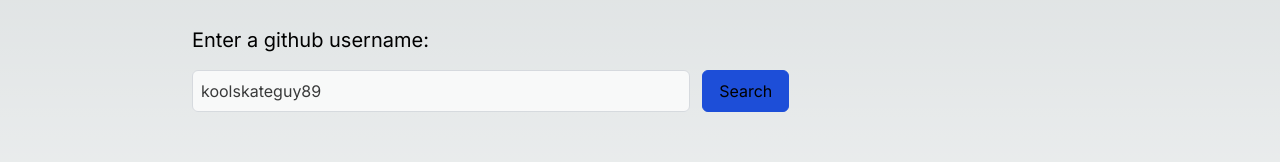
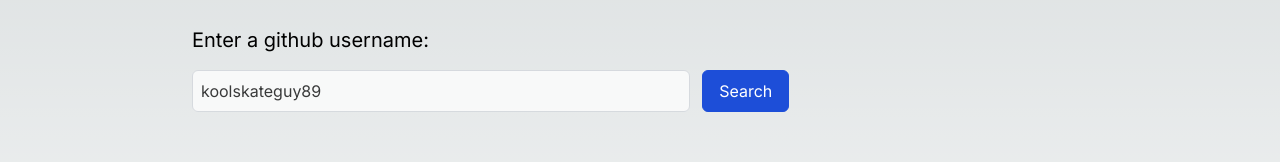
Before and after one commit to ykapf/Portfolio-Website, a Next.js app: page /repos in a window 1280 px wide. Shown: the part 214-376 px from the top of the page. Built offline with nearby package versions, Linux system fonts and the light colour scheme.

Commit message:
fixed styling for search button

```diff
--- a/src/app/repos/userRepos.tsx
+++ b/src/app/repos/userRepos.tsx
@@ -70,7 +70,7 @@ function UserRepos() {
 
           <button
             type="submit"
-            className="ml-3 p-2 px-4 border border-blue-700 bg-blue-700 hover:border-blue-800 hover:bg-blue-800 delay-75 duration-300 w-fit rounded-md"
+            className="ml-3 p-2 px-4 border text-white border-blue-700 bg-blue-700 hover:border-blue-800 hover:bg-blue-800 delay-75 duration-300 w-fit rounded-md"
           >
             Search
           </button>
```
